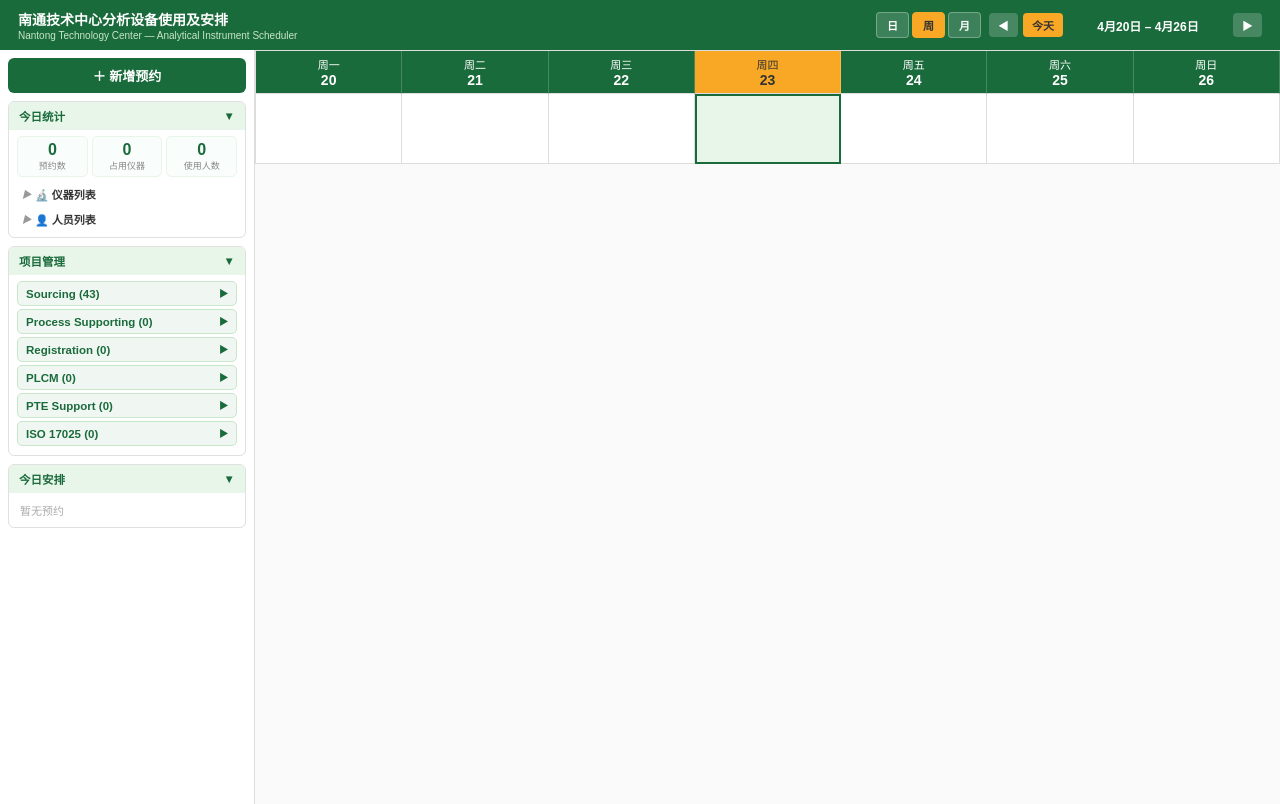
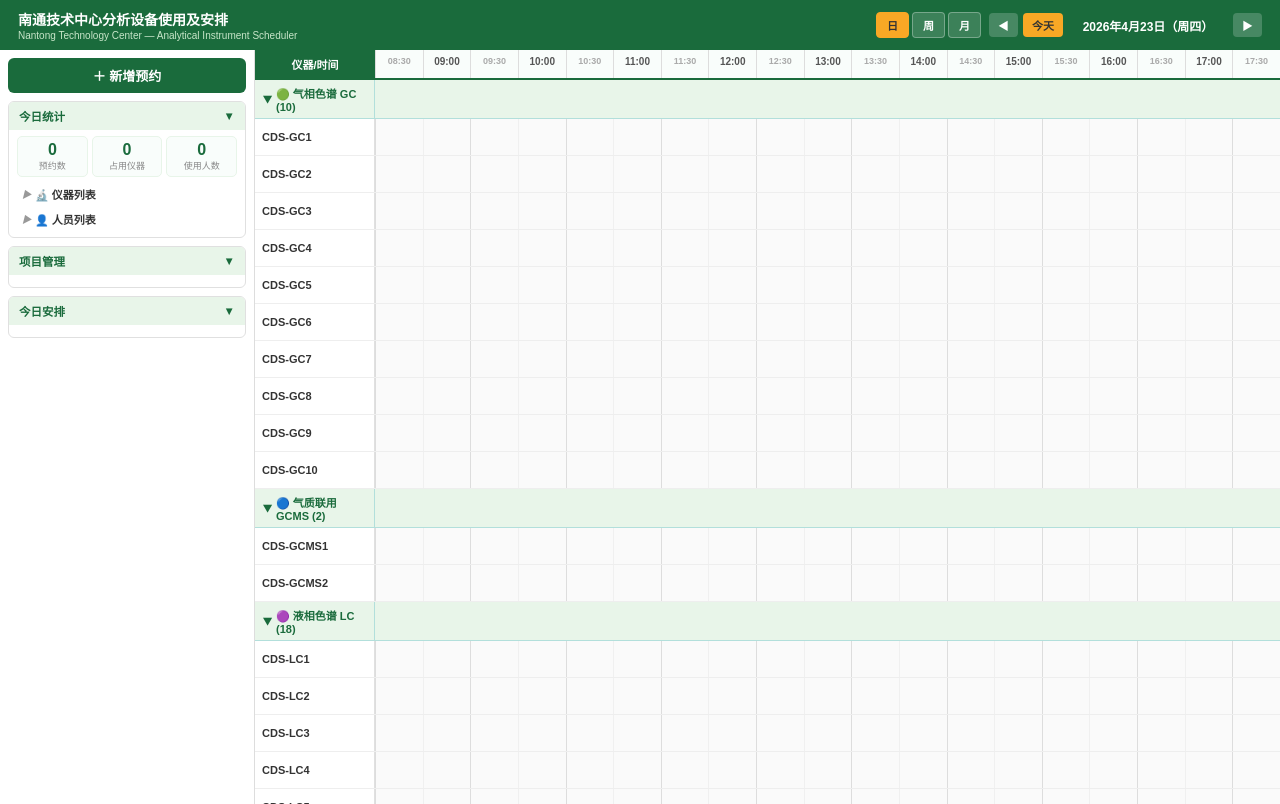
Before and after one commit to Tonyhang1010/nt-instrument-scheduler, a plain HTML site: page index.html in a window 1280 px wide. Drawn offline with nearby package versions, Linux system fonts and the light colour scheme; no server answers.

Commit message:
Add files via upload

```diff
--- a/index.html
+++ b/index.html
@@ -119,8 +119,8 @@ const _supabase = supabase.createClient(_SUPA_URL, _SUPA_KEY);
   <div><h1>南通技术中心分析设备使用及安排</h1><p>Nantong Technology Center — Analytical Instrument Scheduler</p></div>
   <div class="top-right">
     <div class="view-btns">
-      <button class="view-btn" id="vb-day" onclick="setView('day')">日</button>
-      <button class="view-btn active" id="vb-week" onclick="setView('week')">周</button>
+      <button class="view-btn active" id="vb-day" onclick="setView('day')">日</button>
+      <button class="view-btn" id="vb-week" onclick="setView('week')">周</button>
       <button class="view-btn" id="vb-month" onclick="setView('month')">月</button>
     </div>
     <div class="date-nav">
@@ -290,7 +290,16 @@ function renderDay(){
   const hdr=mk('div','gantt-header');
   const corner=mk('div','gantt-corner'); corner.textContent='仪器/时间'; hdr.appendChild(corner);
   const ths=mk('div','time-headers');
-  for(let h=START_H;h<END_H;h++){ const th=mk('div','time-hdr'); th.style.flex='2'; th.textContent=pad(h)+':00'; ths.appendChild(th); }
+  for(let s=0;s<SLOTS;s++){
+    const minVal=START_MIN+s*30;
+    const hh=Math.floor(minVal/60), mm=minVal%60;
+    const th=mk('div','time-hdr');
+    // 整点显示大字，半点显示小字
+    if(mm===0){ th.style.fontWeight='bold'; th.style.fontSize='10px'; }
+    else { th.style.fontSize='9px'; th.style.color='#aaa'; }
+    th.textContent=pad(hh)+':'+pad(mm);
+    ths.appendChild(th);
+  }
   hdr.appendChild(ths); gc.appendChild(hdr);
 
   INST_GROUPS.forEach(function(g){
@@ -756,7 +765,7 @@ _supabase.channel('bookings-changes')
   .subscribe();
 
 loadBookings().then(function(){
-  setView('week');
+  setView('day');
 });
 
 setInterval(function(){
```
